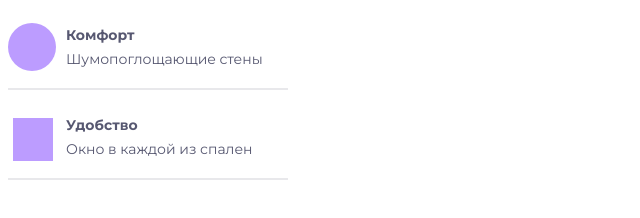
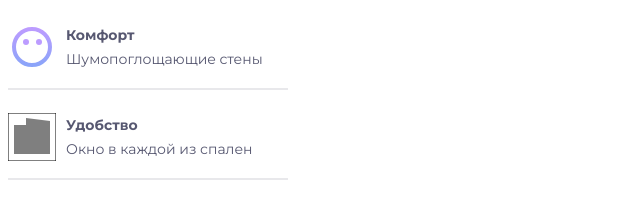
Before and after one commit to SashaGraves/hello-toxin, a plain HTML site: page ui-kit/form-el-pack/advantages.html in a window 1280 px wide. Shown: the whole page, without its empty margins (0-640 px from the left). Drawn offline with Linux system fonts and the light colour scheme.

Commit message:
svg pics

```diff
--- a/ui-kit/form-el-pack/advantages.html
+++ b/ui-kit/form-el-pack/advantages.html
@@ -10,7 +10,13 @@
     <div class="block">
       <div class="float-svg">
         <svg width="48" height="48">
-          <circle r="24" cx="24" cy="24" fill="#bc9cff"/>
+          <linearGradient id="grad" x1="0" x2="0" y1="0" y2="1">
+            <stop offset="0%" stop-color="#BC9CFF"/>
+            <stop offset="100%" stop-color="#8BA4F9"/>
+          </linearGradient>
+          <circle r="18" cx="24" cy="24" fill="none" stroke="url(#grad)" stroke-width="4px" />
+          <circle r="3" cx="18" cy="19" fill="#bc9cff"/>
+          <circle r="3" cx="31" cy="19" fill="#bc9cff"/>
         </svg></div>
       <dl class="advant">
         <dt>Комфорт</dt>
@@ -23,7 +29,12 @@
     <div class="block">
       <div class="float-svg">
       <svg width="48" height="48">
-        <rect width="40" height="44" x="5" y="5" fill="#bc9cff"/>
+        <linearGradient id="grad" x1="0" x2="0" y1="0" y2="1">
+          <stop offset="0%" stop-color="#BC9CFF"/>
+          <stop offset="100%" stop-color="#8BA4F9"/>
+        </linearGradient>
+        <rect width="48" height="48" stroke="black" fill="none"/>
+        <polygon points="6,12 18,12 18,5 42,8 42,41 6,41" fill="black" opacity="0.5"/>
       </svg></div>
       <dl class="advant">
         <dt>Удобство</dt>
```
Also changed, not shown: ui-kit/form-el-pack/advantages.css (line endings or trailing spaces).
